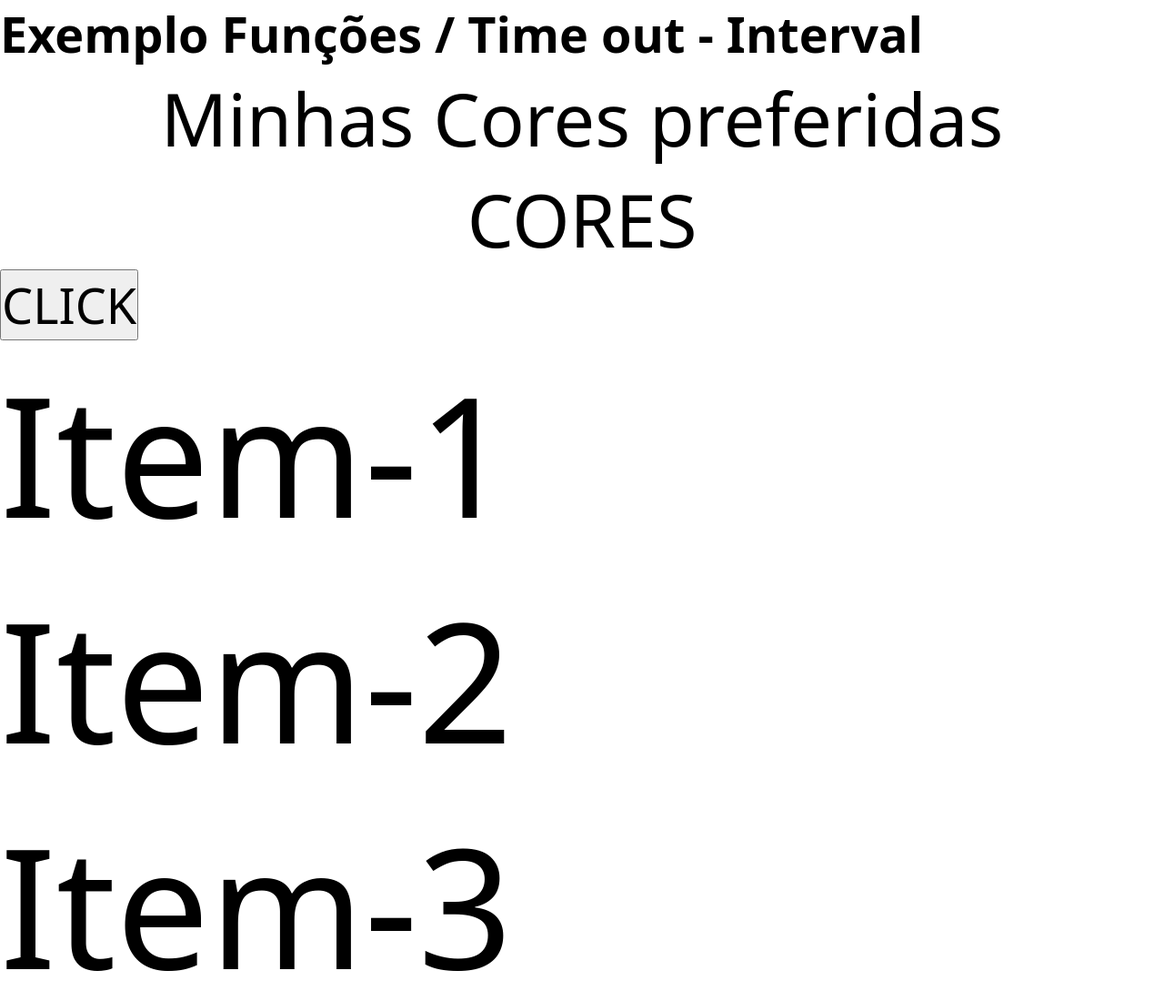
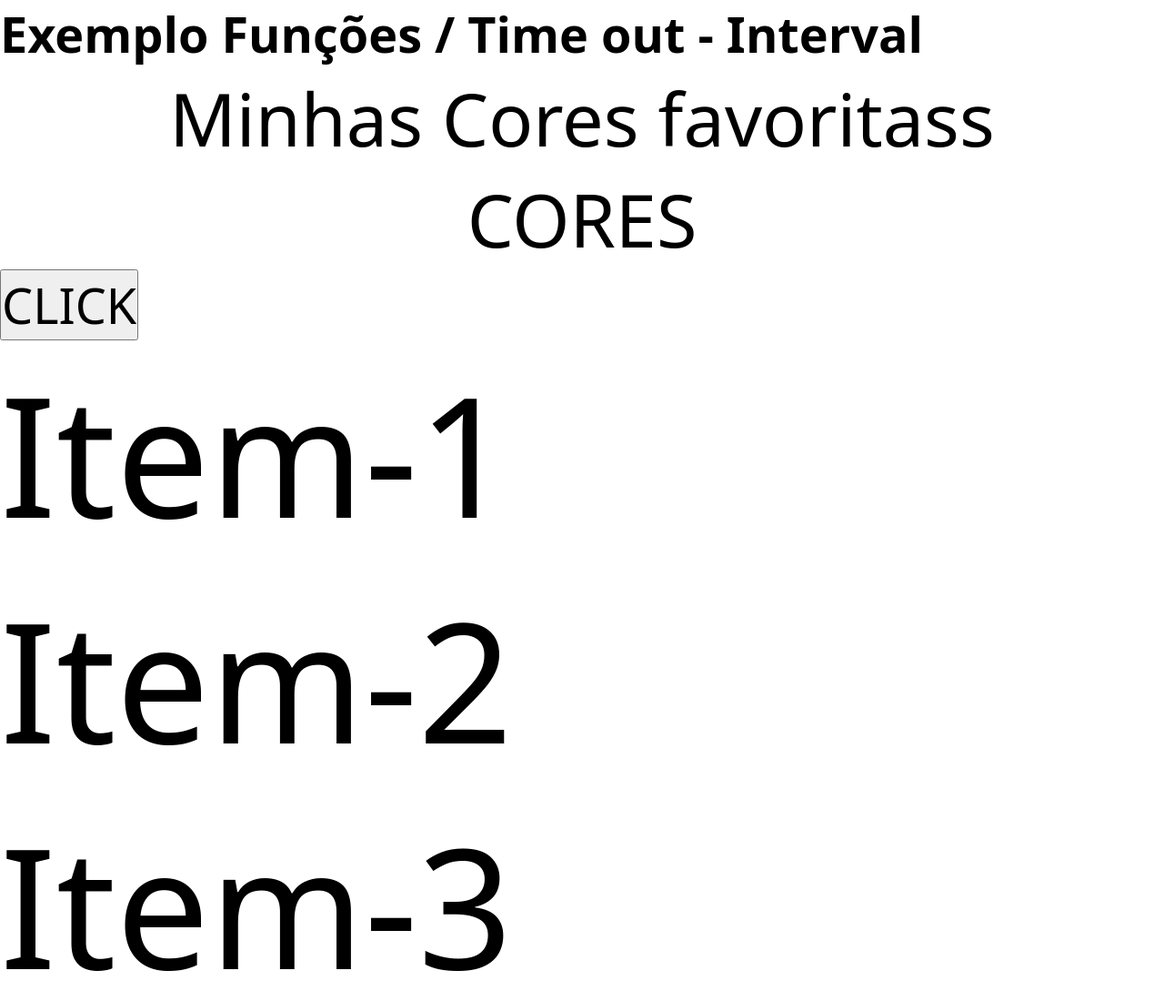
Before and after one commit to 1ESPF-2023/rm551965, a plain HTML site: page index.html in a window 1280 px wide. Shown: the top 1100 px of the page at 91% size. Drawn offline with Linux system fonts and the light colour scheme.

Commit message:
Aula atualizada 01

```diff
--- a/index.html
+++ b/index.html
@@ -33,7 +33,7 @@
     <h1>Exemplo Funções / Time out - Interval</h1>
 
     <div class="container">
-        <p>Minhas Cores preferidas</p>
+        <p>Minhas Cores favoritass</p>
         <div id="demo-cor">
             CORES
         </div>
```
